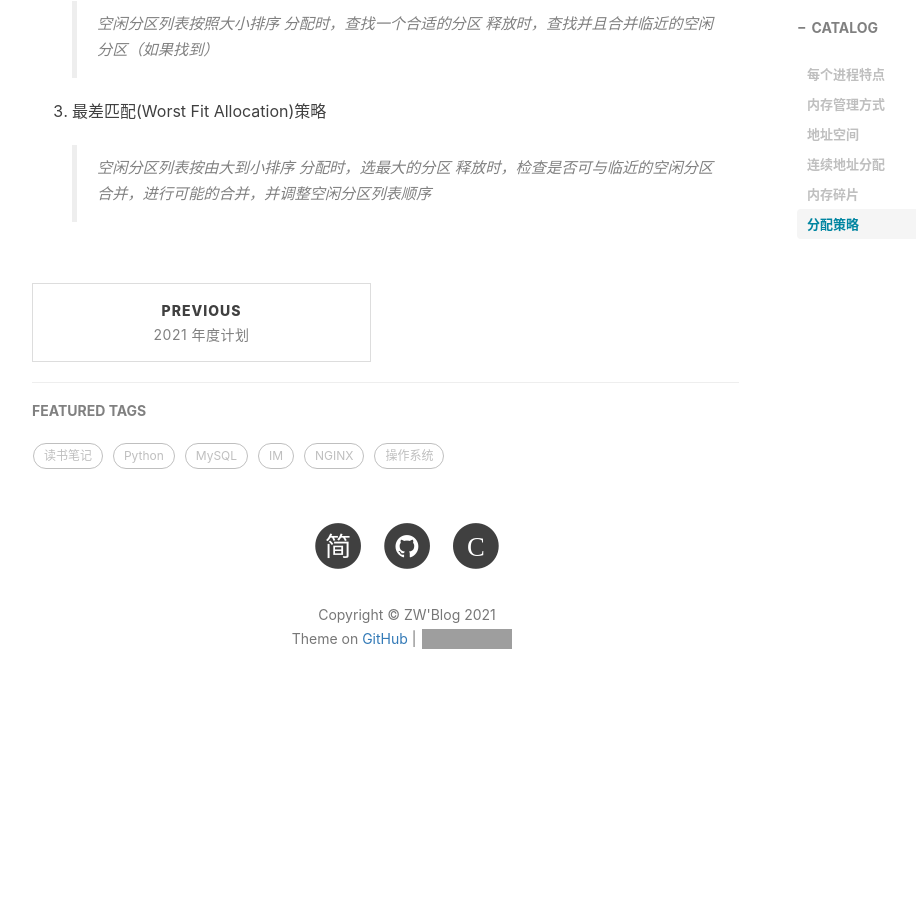
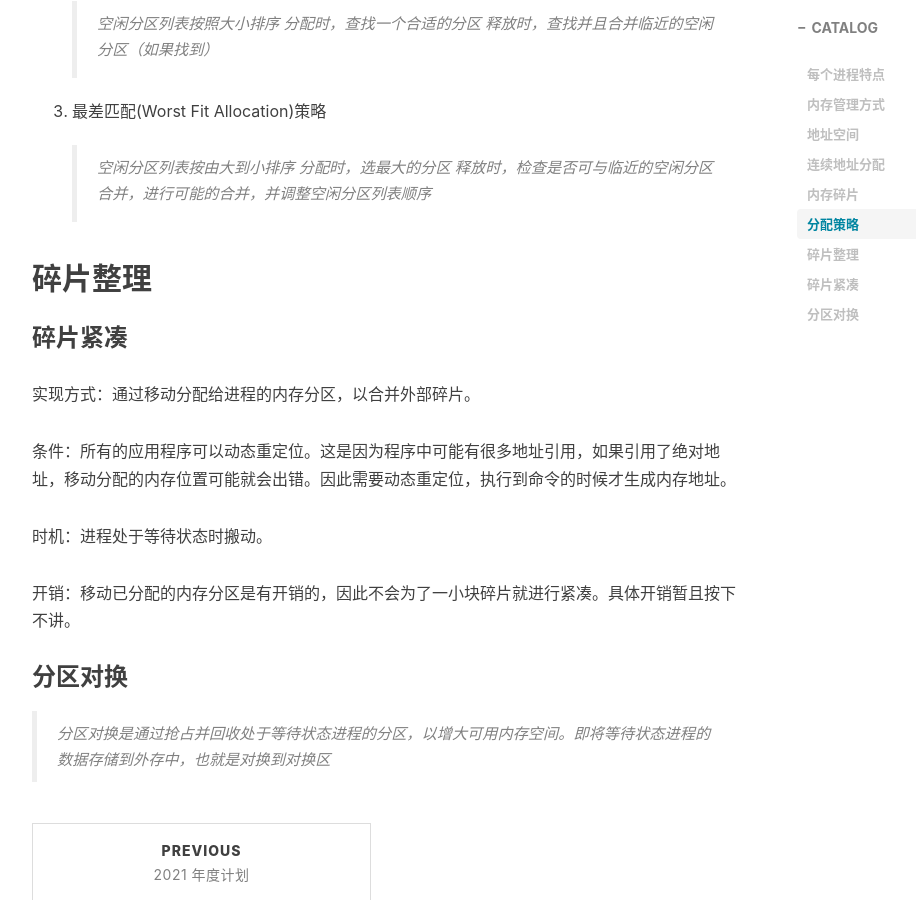
Before and after one commit to GitZW/gitzw.github.io, a Jekyll site: the page built from _posts/2021-02-28-操作系统笔记二.md, in a window 1280 px wide and 900 px high, scrolled down 2257 px. Shown: the whole window, without its empty margins (233-1149 px from the left). Built offline with Jekyll 4.4.1, drawn with Linux system fonts in a browser that asks for light colours; nearby versions of some CDN libraries; comment, search, counter and statistics services are not loaded; before the commit the page ends 3000 px from its top, so only the background shows below that; grey boxes are pictures that could not be loaded.

Commit message:
操作系统(二) 内存管理

```diff
--- a/_posts/2021-02-28-操作系统笔记二.md
+++ b/_posts/2021-02-28-操作系统笔记二.md
@@ -68,3 +68,18 @@ CPU控制逻辑给总线发送物理地址请求。
 > 空闲分区列表按由大到小排序
 分配时，选最大的分区
 释放时，检查是否可与临近的空闲分区合并，进行可能的合并，并调整空闲分区列表顺序
+
+
+## 碎片整理
+### 碎片紧凑
+
+实现方式：通过移动分配给进程的内存分区，以合并外部碎片。
+
+条件：所有的应用程序可以动态重定位。这是因为程序中可能有很多地址引用，如果引用了绝对地址，移动分配的内存位置可能就会出错。因此需要动态重定位，执行到命令的时候才生成内存地址。
+
+时机：进程处于等待状态时搬动。
+
+开销：移动已分配的内存分区是有开销的，因此不会为了一小块碎片就进行紧凑。具体开销暂且按下不讲。
+
+### 分区对换
+>分区对换是通过抢占并回收处于等待状态进程的分区，以增大可用内存空间。即将等待状态进程的数据存储到外存中，也就是对换到对换区
```
